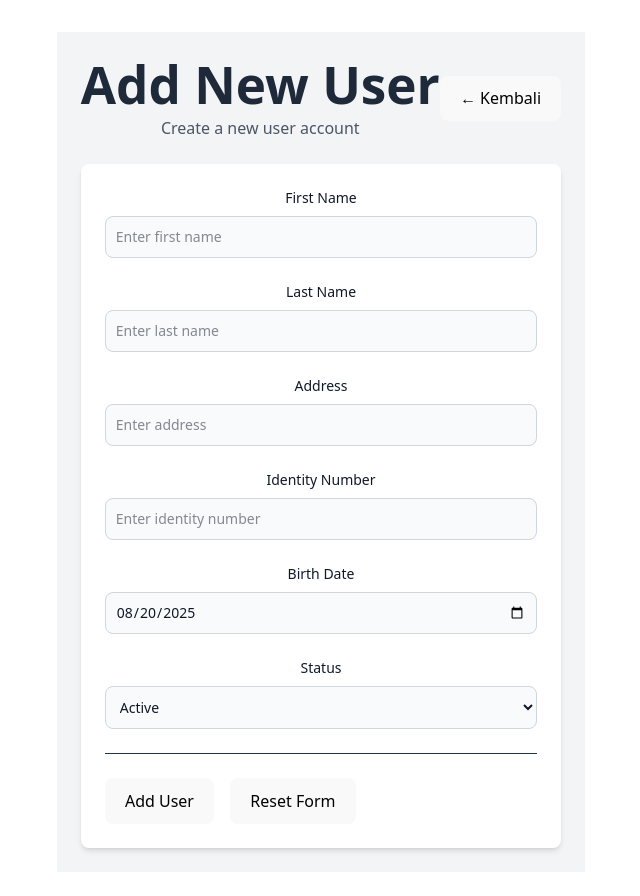
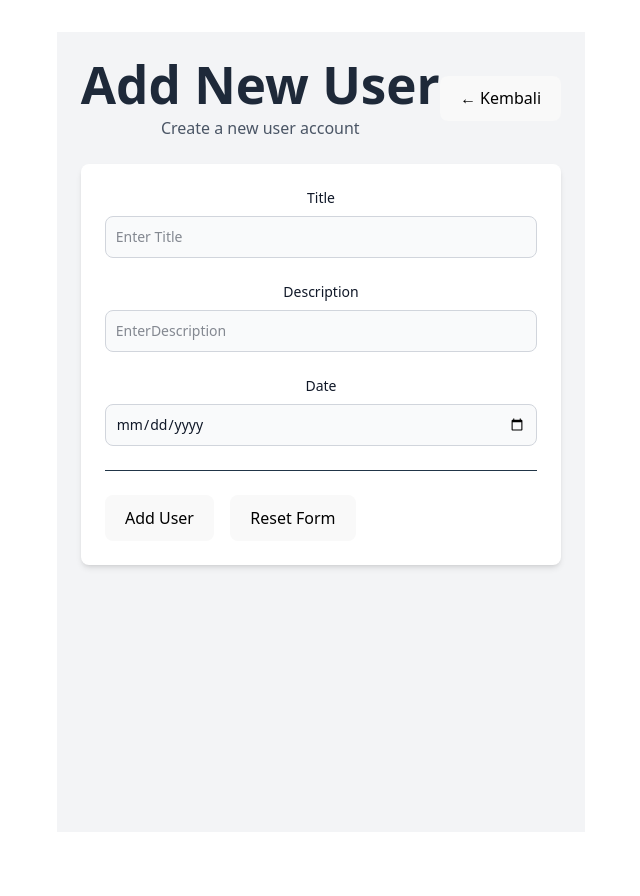
Before and after one commit to KielGanteng/project-user-crud, a React (Vite) app: page /add-user in a window 1280 px wide. Shown: the top 896 px of the page, without its empty margins (319-959 px from the left). After the commit the page ends 864 px from the top, so only its background shows below. Built offline with nearby package versions, Linux system fonts and the light colour scheme.

Commit message:
feat: Add longer description

```diff
--- a/src/Adduser.tsx
+++ b/src/Adduser.tsx
@@ -3,20 +3,19 @@ import { useNavigate } from 'react-router-dom'
 
 // Import separated components and services
 // Import separated components and services
-import type { User } from './Types'
+import type { Events } from './Types'
 import { userApi } from './service/Api'
 import { Button } from './component/Button'
 
 function AddUser() {
   const navigate = useNavigate();
 
-  const [formData, setFormData] = useState<Omit<User, 'id'>>({
-    firstName: '',
-    lastName: '',
-    address: '',
-    identityNumber: 0,
-    birthDate: new Date(),
-    status: true
+  const [formData, setFormData] = useState<Omit<Events, 'id'>>({
+    title: '',
+    description: '',
+    date: '',
+    created_at: new Date(),
+    updated_at: new Date()
   });
 
   const [errors, setErrors] = useState<{ [key: string]: string }>({});
@@ -29,7 +28,6 @@ function AddUser() {
       ...prev,
       [name]: type === 'number' ? Number(value) :
                type === 'checkbox' ? (e.target as HTMLInputElement).checked :
-               type === 'date' ? new Date(value) :
                value
     }));
 
@@ -45,36 +43,16 @@ function AddUser() {
   const validateForm = (): boolean => {
     const newErrors: { [key: string]: string } = {};
 
-    if (!formData.firstName.trim()) {
-      newErrors.firstName = 'First name is required';
+    if (!formData.title.trim()) {
+      newErrors.title = 'Title is required';
     }
 
-    if (!formData.lastName.trim()) {
-      newErrors.lastName = 'Last name is required';
+    if (!formData.description.trim()) {
+      newErrors.description = 'Last name is required';
     }
 
-    if (!formData.address.trim()) {
-      newErrors.address = 'Address is required';
-    }
-
-    if (!formData.identityNumber || formData.identityNumber <= 0) {
-      newErrors.identityNumber = 'Identity number must be a positive number';
-    }
-
-    if (!formData.birthDate) {
-      newErrors.birthDate = 'Birth date is required';
-    } else {
-      const birthDate = new Date(formData.birthDate);
-      const today = new Date();
-      const age = today.getFullYear() - birthDate.getFullYear();
-
-      if (age < 17) {
-        newErrors.birthDate = 'Minimum age is 17 years';
-      }
-
-      if (birthDate > today) {
-        newErrors.birthDate = 'Birth date cannot be in the future';
-      }
+    if (!formData.date) {
+      newErrors.date = 'Date is required';
     }
 
     setErrors(newErrors);
@@ -108,12 +86,11 @@ function AddUser() {
 
   const handleReset = () => {
     setFormData({
-      firstName: '',
-      lastName: '',
-      address: '',
-      identityNumber: 0,
-      birthDate: new Date(),
-      status: true
+      title: '',
+      description: '',
+      date: '',
+      created_at: new Date(),
+      updated_at: new Date()
     });
     setErrors({});
   };
@@ -135,132 +112,69 @@ function AddUser() {
         {/* Form */}
         <div className="bg-white rounded-lg shadow-md p-6">
           <form onSubmit={handleSubmit} className="space-y-6">
-            {/* First Name */}
+            {/* Title */}
             <div>
-              <label htmlFor="firstName" className="block mb-2 text-sm font-medium text-gray-900">
-                First Name
+              <label htmlFor="title" className="block mb-2 text-sm font-medium text-gray-900">
+                Title
               </label>
               <input
                 type="text"
-                id="firstName"
-                name="firstName"
-                value={formData.firstName}
+                id="title"
+                name="title"
+                value={formData.title}
                 onChange={handleInputChange}
                 className={`bg-gray-50 border text-gray-900 text-sm rounded-lg focus:ring-blue-500 focus:border-blue-500 block w-full p-2.5 ${
-                  errors.firstName ? 'border-red-500' : 'border-gray-300'
+                  errors.title ? 'border-red-500' : 'border-gray-300'
                 }`}
-                placeholder="Enter first name"
+                placeholder="Enter Title"
                 required
               />
-              {errors.firstName && (
-                <p className="mt-1 text-sm text-red-600">{errors.firstName}</p>
+              {errors.title && (
+                <p className="mt-1 text-sm text-red-600">{errors.title}</p>
               )}
             </div>
 
-            {/* Last Name */}
+            {/*Description */}
             <div>
-              <label htmlFor="lastName" className="block mb-2 text-sm font-medium text-gray-900">
-                Last Name
+              <label htmlFor="description" className="block mb-2 text-sm font-medium text-gray-900">
+               Description
               </label>
               <input
                 type="text"
-                id="lastName"
-                name="lastName"
-                value={formData.lastName}
+                id="description"
+                name="description"
+                value={formData.description}
                 onChange={handleInputChange}
                 className={`bg-gray-50 border text-gray-900 text-sm rounded-lg focus:ring-blue-500 focus:border-blue-500 block w-full p-2.5 ${
-                  errors.lastName ? 'border-red-500' : 'border-gray-300'
+                  errors.description ? 'border-red-500' : 'border-gray-300'
                 }`}
-                placeholder="Enter last name"
+                placeholder="EnterDescription"
                 required
               />
-              {errors.lastName && (
-                <p className="mt-1 text-sm text-red-600">{errors.lastName}</p>
+              {errors.description && (
+                <p className="mt-1 text-sm text-red-600">{errors.description}</p>
               )}
             </div>
 
-            {/* Address */}
+            {/* Date */}
             <div>
-              <label htmlFor="address" className="block mb-2 text-sm font-medium text-gray-900">
-                Address
-              </label>
-              <input
-                type="text"
-                id="address"
-                name="address"
-                value={formData.address}
-                onChange={handleInputChange}
-                className={`bg-gray-50 border text-gray-900 text-sm rounded-lg focus:ring-blue-500 focus:border-blue-500 block w-full p-2.5 ${
-                  errors.address ? 'border-red-500' : 'border-gray-300'
-                }`}
-                placeholder="Enter address"
-                required
-              />
-              {errors.address && (
-                <p className="mt-1 text-sm text-red-600">{errors.address}</p>
-              )}
-            </div>
-
-            {/* Identity Number */}
-            <div>
-              <label htmlFor="identityNumber" className="block mb-2 text-sm font-medium text-gray-900">
-                Identity Number
-              </label>
-              <input
-                type="number"
-                id="identityNumber"
-                name="identityNumber"
-                value={formData.identityNumber || ''}
-                onChange={handleInputChange}
-                className={`bg-gray-50 border text-gray-900 text-sm rounded-lg focus:ring-blue-500 focus:border-blue-500 block w-full p-2.5 ${
-                  errors.identityNumber ? 'border-red-500' : 'border-gray-300'
-                }`}
-                placeholder="Enter identity number"
-                min="1"
-                required
-              />
-              {errors.identityNumber && (
-                <p className="mt-1 text-sm text-red-600">{errors.identityNumber}</p>
-              )}
-            </div>
-
-            {/* Birth Date */}
-            <div>
-              <label htmlFor="birthDate" className="block mb-2 text-sm font-medium text-gray-900">
-                Birth Date
+              <label htmlFor="Date" className="block mb-2 text-sm font-medium text-gray-900">
+                Date
               </label>
               <input
                 type="date"
-                id="birthDate"
-                name="birthDate"
-                value={formData.birthDate ? new Date(formData.birthDate).toISOString().split('T')[0] : ''}
+                id="date"
+                name="date"
+                value={formData.date}
                 onChange={handleInputChange}
                 className={`bg-gray-50 border text-gray-900 text-sm rounded-lg focus:ring-blue-500 focus:border-blue-500 block w-full p-2.5 ${
-                  errors.birthDate ? 'border-red-500' : 'border-gray-300'
+                  errors.date ? 'border-red-500' : 'border-gray-300'
                 }`}
-                max={new Date().toISOString().split('T')[0]}
                 required
               />
-              {errors.birthDate && (
-                <p className="mt-1 text-sm text-red-600">{errors.birthDate}</p>
+              {errors.date && (
+                <p className="mt-1 text-sm text-red-600">{errors.Date}</p>
               )}
-            </div>
-
-            {/* Status */}
-            <div>
-              <label htmlFor="status" className="block mb-2 text-sm font-medium text-gray-900">
-                Status
-              </label>
-              <select
-                id="status"
-                name="status"
-                value={formData.status ? 'true' : 'false'}
-                onChange={(e) => setFormData(prev => ({ ...prev, status: e.target.value === 'true' }))}
-                className="bg-gray-50 border border-gray-300 text-gray-900 text-sm rounded-lg focus:ring-blue-500 focus:border-blue-500 block w-full p-2.5"
-              >
-                <option value="true">Active</option>
-                <option value="false">Inactive</option>
-              </select>
             </div>
 
             {/* Action Buttons */}
```
